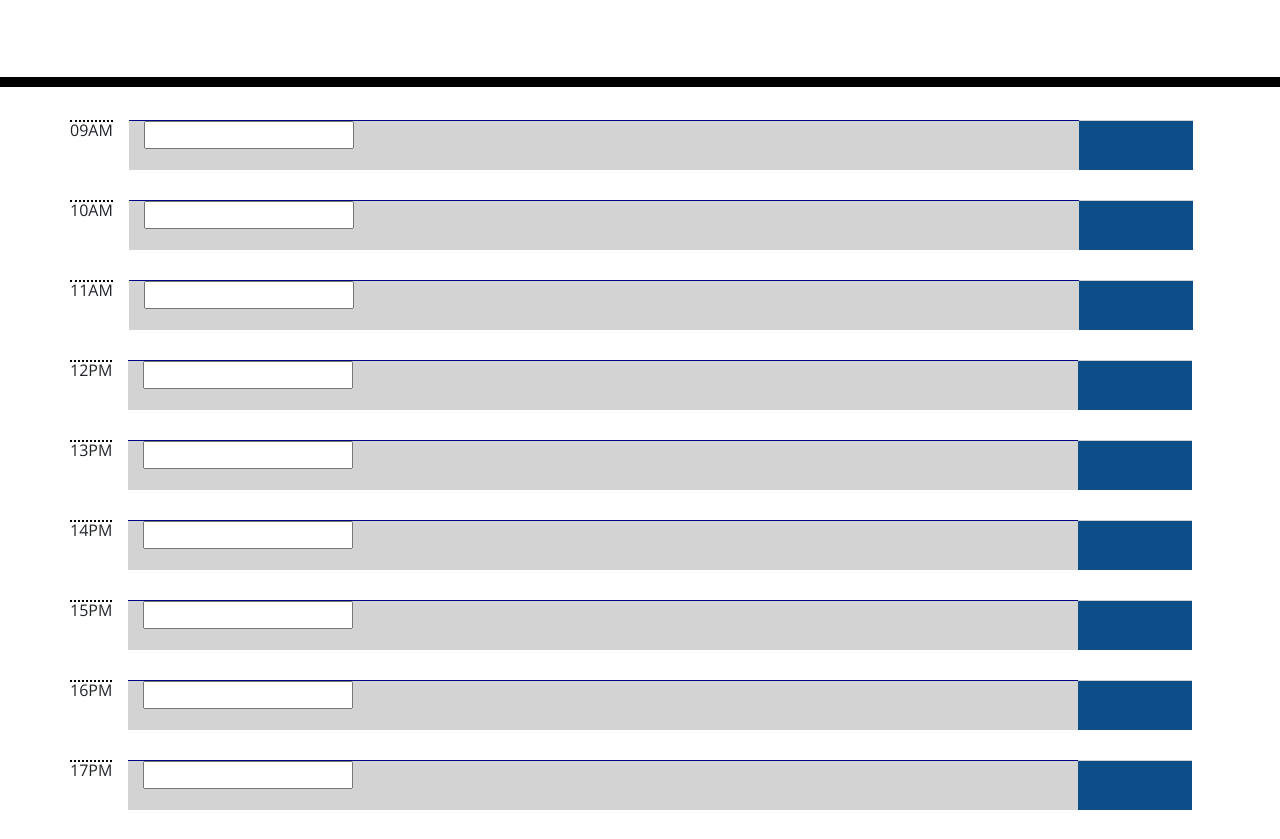
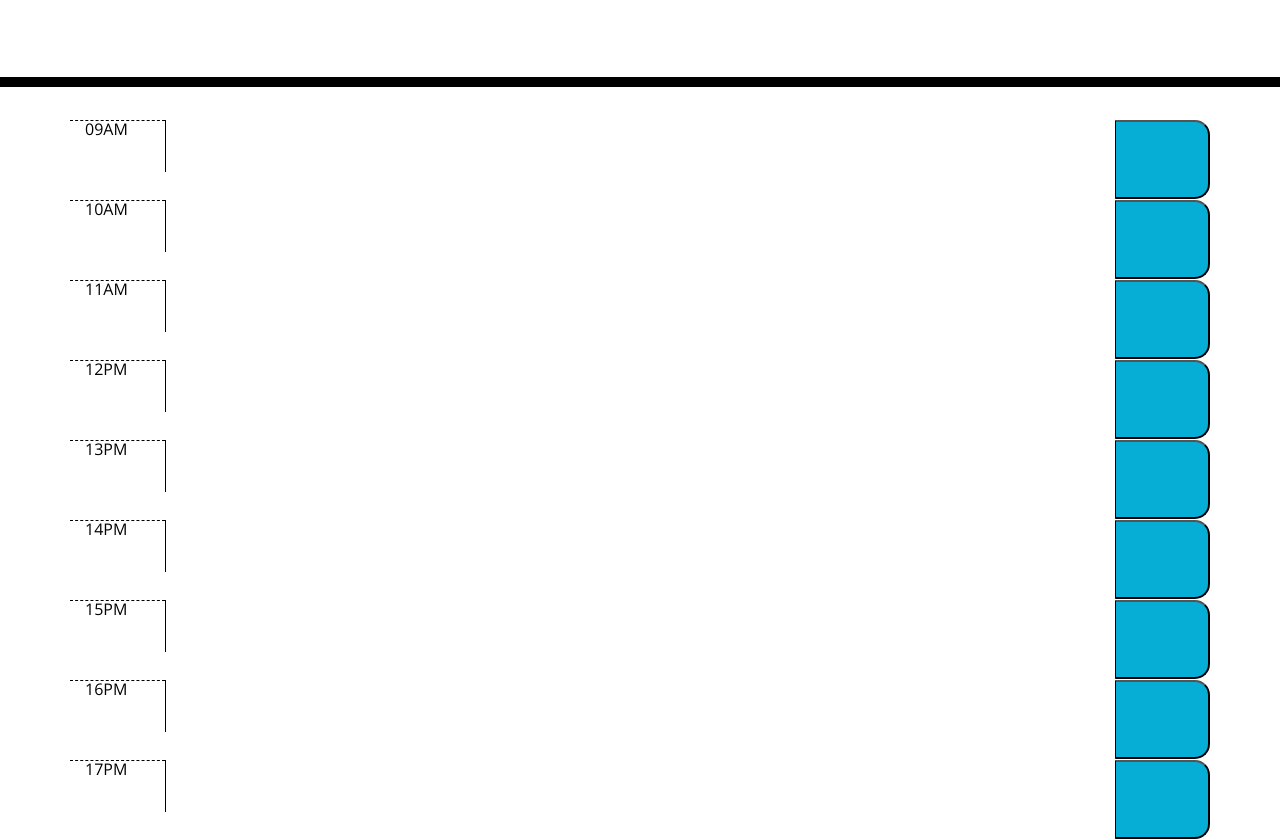
Before and after one commit to candre02/The-Skilled, a plain HTML site: page index.html in a window 1280 px wide. Shown: the part 181-1020 px from the top of the page. Drawn offline with nearby package versions, Linux system fonts and the light colour scheme.

Commit message:
added hour inside col-md-1 dive class in html , removed input tags in html , added col-md-1 to saveBtn in html , added width and height inside savebtn css, changed # to class for past, future, and present in css

```diff
--- a/assets/css/style.css
+++ b/assets/css/style.css
@@ -25,25 +25,23 @@ body {
   white-space: pre-wrap;
 }
 
-  .time-block{
+.time_block{
   text-align: center;
-    border-radius: 15px;
 }
 
 .row {
   white-space: pre-wrap;
   height: 80px;
   border-top: 1px solid white;
-    display: flex;
   margin-right: -15px;
 }
 
-  .col-auto  {
-    width: 10%;
+/* .col-md-1  {
   background-color: rgb(11, 78, 136);
   white-space: pre-wrap;
-    height: 50px;
   border-top: 1px solid lightgray;
+  height: 100%;
+  width: 100%;
 }
 
 .col-auto:hover {
@@ -52,20 +50,13 @@ body {
 
 }
 
-  .mr-md-3 {
-    width: max-content;
-    height: 50px;
-    white-space: pre-wrap;
-    border-top: 2px dotted black;
-  }
-
 .col-10 {
   width: auto;
   background-color: lightgrey;
   height: 50px;
   border-top: 1px solid darkblue;
   white-space: pre-wrap;
-  }
+} */
 
 .hour {
   background-color: #ffffff;
@@ -73,16 +64,16 @@ body {
   border-top: 1px dashed #000000;
 }
 
-  #past_info {
+.past_info {
   color: black;
 }
 
-  #present_info {
+.present_info {
   background-color: #ff6961;
   color: white;
 }
 
-  #future_info {
+.future_info {
   background-color: #77dd77;
   color: white;
 }
@@ -93,6 +84,8 @@ body {
   border-bottom-right-radius: 15px;
   background-color: #06AED5;
   color: white;
+  width: 100%;
+  height: 100%;
 }
 
 .saveBtn i:hover {
--- a/assets/js/script.js
+++ b/assets/js/script.js
@@ -1 +0,0 @@
-var
--- a/index.html
+++ b/index.html
@@ -23,58 +23,49 @@
     <div class="container">
       <!-- Timeblocks go here -->
       <div class="row align-items-start">
-        <div id="past_info"></div>
-          <div class="mr-md-3">09AM</div>
-          <div class="col-10"><input type="text" id="" maxlength=""></div>
-        <div class="col-auto"></div>
+          <div class="col-md-1 class hour" >09AM</div>
+          <textarea class="col-10"></textarea>
+        <button type="save" value="save" class="saveBtn col-md-1"></button>
       </div>
       <div class="row align-items-start">
-        <div id="past_info"></div>
-        <div class="mr-md-3">10AM</div>
-        <div class="col-10"><input type="text" id="" maxlength=""></div>
-        <div class="col-auto"></div>
+        <div class="col-md-1 hour">10AM</div>
+        <textarea class="col-10"></textarea>
+        <button type="save" value="save" class="saveBtn col-md-1"></button>
       </div>
       <div class="row align-items-start">
-        <div id="past_info"></div>
-        <div class="mr-md-3">11AM</div>
-        <div class="col-10"><input type="text" id="" maxlength=""></div>
-        <div class="col-auto"></div>
+        <div class="col-md-1 hour">11AM</div>
+        <textarea class="col-10"></textarea>
+        <button type="save" value="save" class="saveBtn col-md-1"></button>
       </div>
       <div class="row align-items-start">
-        <div id="present_info"></div>
-        <div class="mr-md-3">12PM</div>
-        <div class="col-10"><input type="text" id="" maxlength=""></div>
-        <div class="col-auto"></div>
+        <div class="col-md-1 hour">12PM</div>
+        <textarea class="col-10"></textarea>
+        <button type="save" value="save" class="saveBtn col-md-1"></button>
       </div>
       <div class="row align-items-start">
-        <div id="future_info"></div>
-        <div class="mr-md-3">13PM</div>
-        <div class="col-10"><input type="text" id="" maxlength=""></div>
-        <div class="col-auto"></div>
+        <div class="col-md-1 hour">13PM</div>
+        <textarea class="col-10"></textarea>
+        <button type="save" value="save" class="saveBtn col-md-1"></button>
       </div>
       <div class="row align-items-start">
-        <div id="future_info"></div>
-        <div class="mr-md-3">14PM</div>
-        <div class="col-10"><input type="text" id="" maxlength=""></div>
-        <div class="col-auto"></div>
+        <div class="col-md-1 hour">14PM</div>
+        <textarea class="col-10"></textarea>
+        <button type="save" value="save" class="saveBtn col-md-1"></button>
       </div>
       <div class="row align-items-start">
-        <div id="future_info"></div>
-        <div class="mr-md-3">15PM</div>
-        <div class="col-10"><input type="text" id="" maxlength=""></div>
-        <div class="col-auto"></div>
+        <div class="col-md-1 hour">15PM</div>
+        <textarea class="col-10"></textarea>
+        <button type="save" value="save" class="saveBtn col-md-1"></button>
       </div>
       <div class="row align-items-start">
-        <div id="future_info"></div>
-        <div class="mr-md-3">16PM</div>
-        <div class="col-10"><input type="text" id="" maxlength=""></div>
-        <div class="col-auto"></div>
+        <div class="col-md-1 hour">16PM</div>
+        <textarea class="col-10"></textarea>
+        <button type="save" value="save" class="saveBtn col-md-1"></button>
       </div>
       <div class="row align-items-start">
-        <div id="future_info"></div>
-        <div class="mr-md-3">17PM</div>
-        <div class="col-10"><input type="text" id="" maxlength=""></div>
-        <div class="col-auto"></div>
+        <div class="col-md-1 hour">17PM</div>
+        <textarea class="col-10"></textarea>
+        <button type="save" value="save" class="saveBtn col-md-1"></button>
 
       </div>
     </div>
```
Lines whose indentation alone changed are shown as unchanged.
